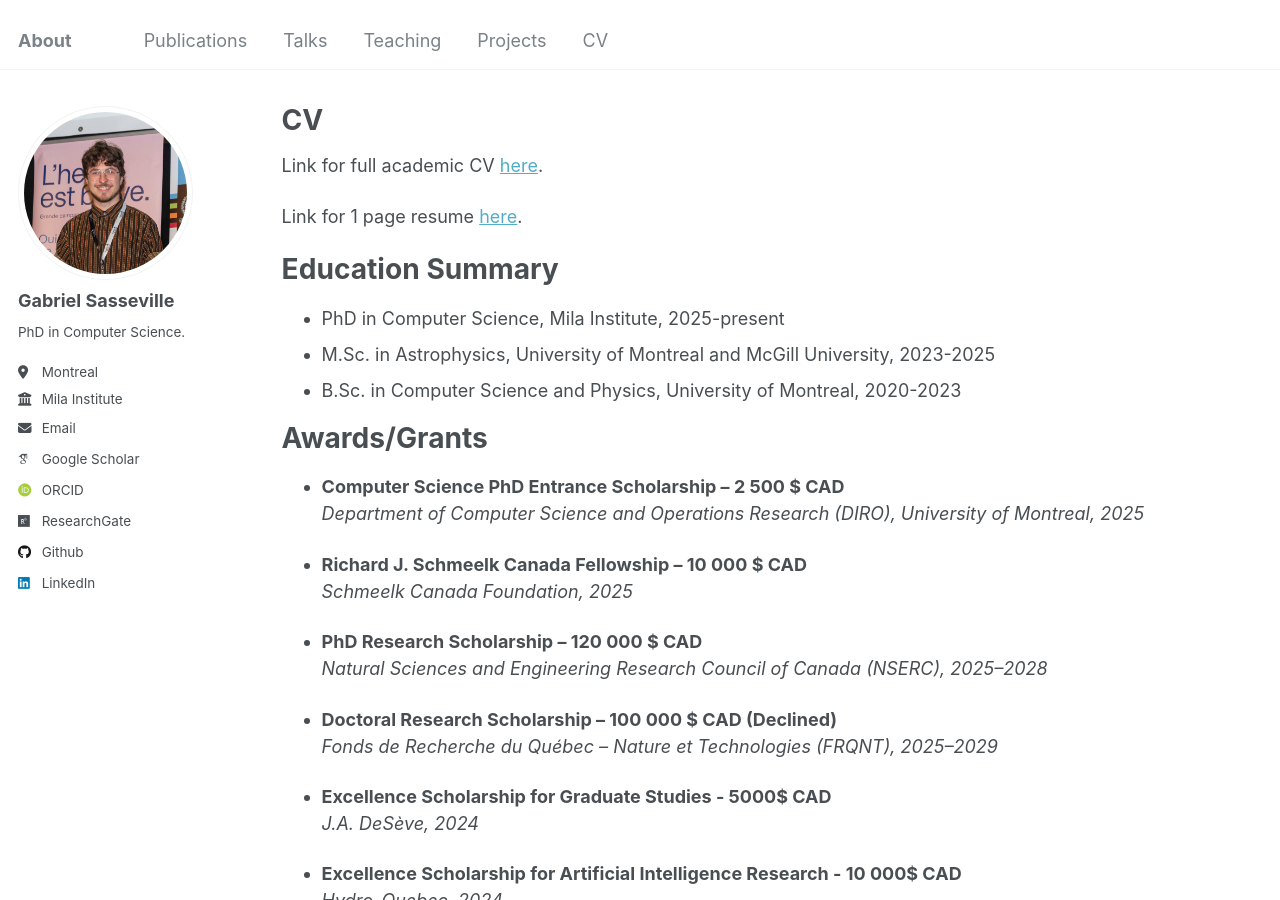
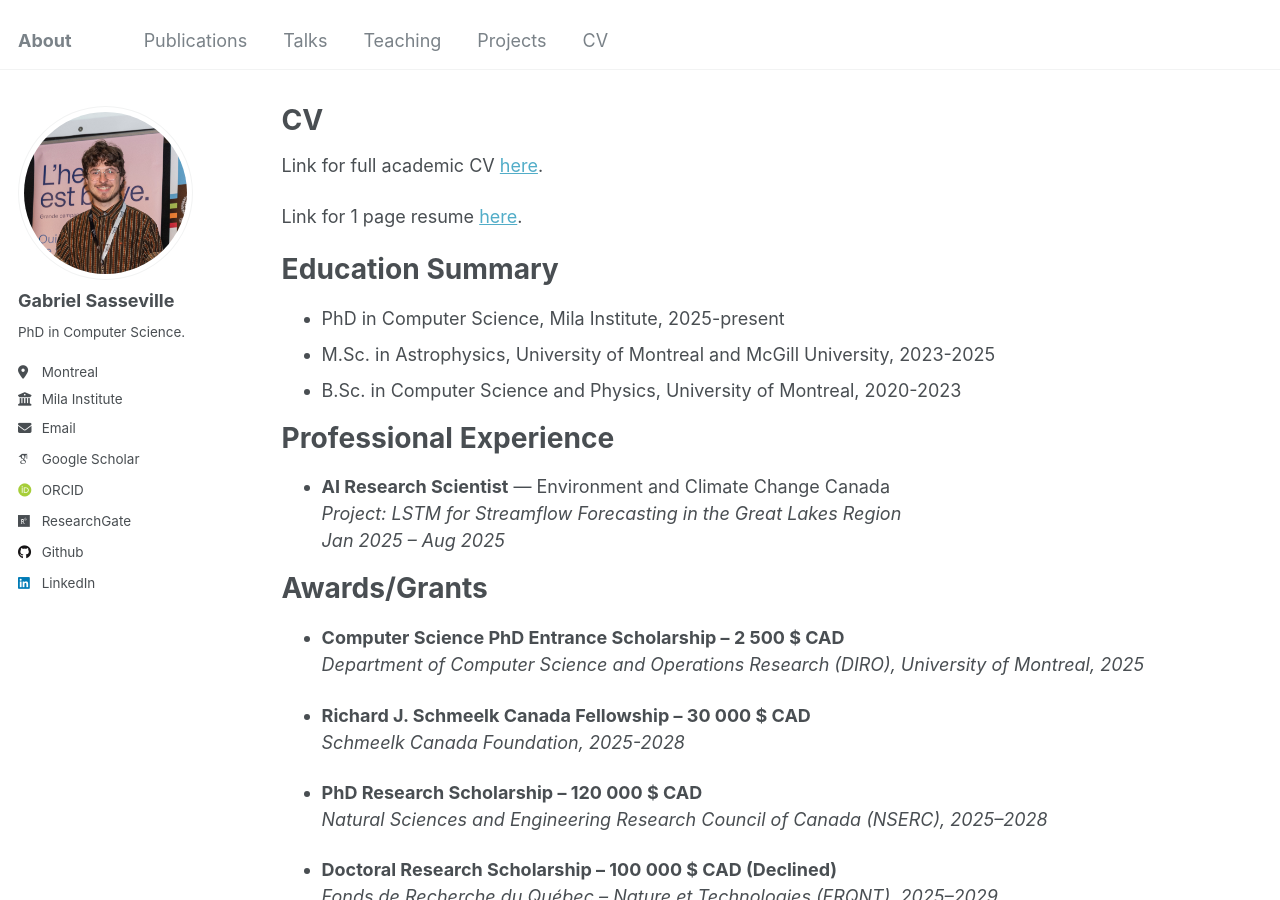
Before and after one commit to GabrielSasseville01/GabrielSasseville01.github.io, a Jekyll site: the page built from _pages/cv.md, in a window 1280 px wide and 900 px high. Built offline with Jekyll 4.4.1, drawn with Linux system fonts in a browser that asks for light colours; some web fonts are replaced.

Commit message:
Update CV with Environment and Climate Change Canada internship and update resume

```diff
--- a/_pages/cv.md
+++ b/_pages/cv.md
@@ -20,13 +20,19 @@ Education Summary
 * M.Sc. in Astrophysics, University of Montreal and McGill University, 2023-2025
 * B.Sc. in Computer Science and Physics, University of Montreal, 2020-2023
 
+Professional Experience
+======
+* **AI Research Scientist** — Environment and Climate Change Canada
+  *Project: LSTM for Streamflow Forecasting in the Great Lakes Region*
+  *Jan 2025 – Aug 2025*
+
 Awards/Grants
 ======
 - **Computer Science PhD Entrance Scholarship – 2 500 $ CAD**
   *Department of Computer Science and Operations Research (DIRO), University of Montreal, 2025*
 
-- **Richard J. Schmeelk Canada Fellowship – 10 000 $ CAD**
-  *Schmeelk Canada Foundation, 2025*
+- **Richard J. Schmeelk Canada Fellowship – 30 000 $ CAD**
+  *Schmeelk Canada Foundation, 2025-2028*
 
 - **PhD Research Scholarship – 120 000 $ CAD**
   *Natural Sciences and Engineering Research Council of Canada (NSERC), 2025–2028*
```
Also changed, not shown: 1 other file.
